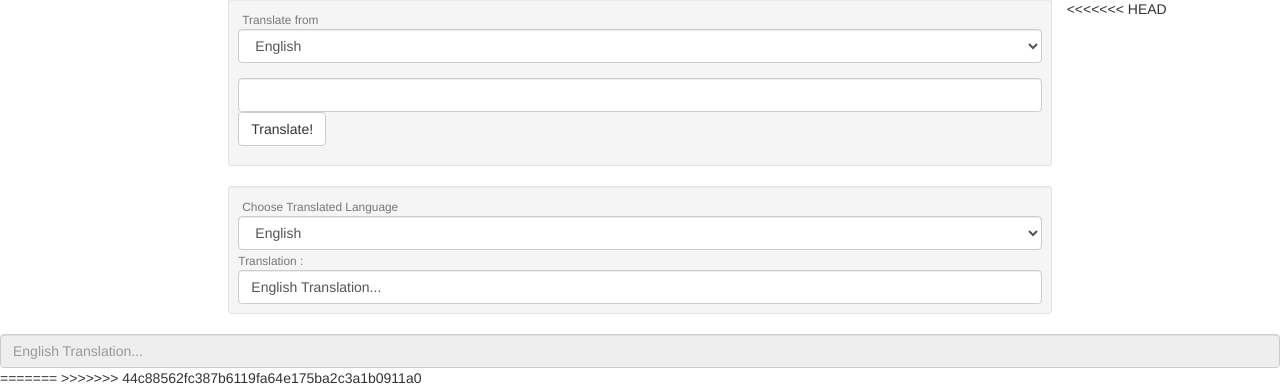
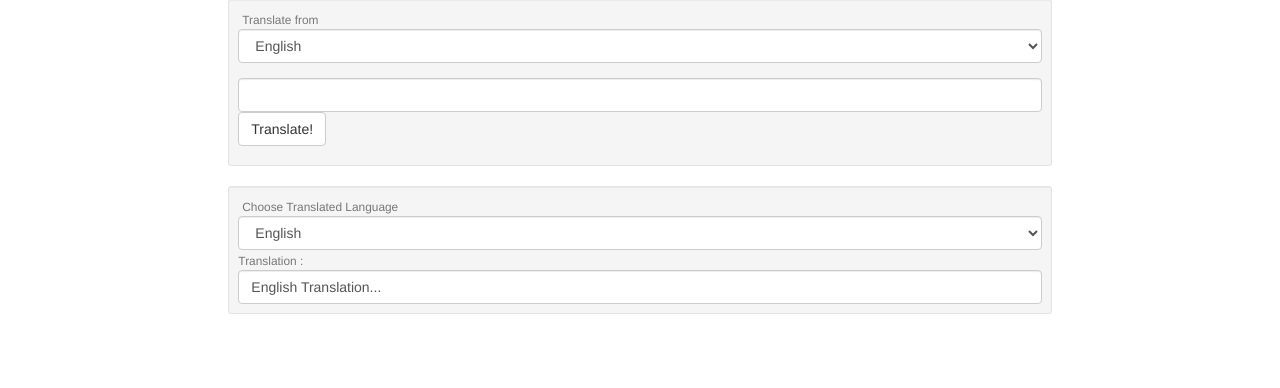
Before and after one commit to juhipark/cst205_project, a Flask app: page / in a window 1280 px wide. Shown: the part 541-929 px from the top of the page. After the commit the page ends 855 px from the top, so only its background shows below. Run offline with Flask 2, Linux system fonts and the light colour scheme; some libraries are stand-ins or nearby versions.

Commit message:
Erased the last input group

```diff
--- /dev/null
+++ b/static/Default.css
@@ -0,0 +1,3 @@
+.well {
+    background-color: rgb(22, 105, 172);
+}
--- a/templates/home.html
+++ b/templates/home.html
@@ -93,12 +93,7 @@
     </script>
 </body>
 
-<<<<<<< HEAD
-    </div>
-        <input class="form-control" type="text" placeholder="{{trans}}" readonly>
-
-  </div>
-=======
->>>>>>> 44c88562fc387b6119fa64e175ba2c3a1b0911a0
+</div>
+</div>
 
 {% endblock %}
```
